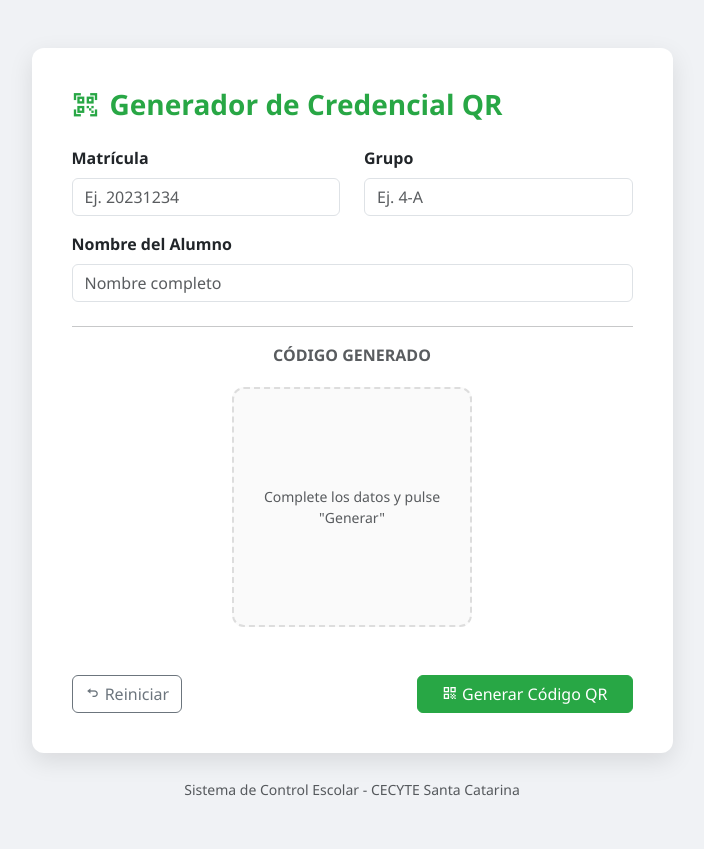
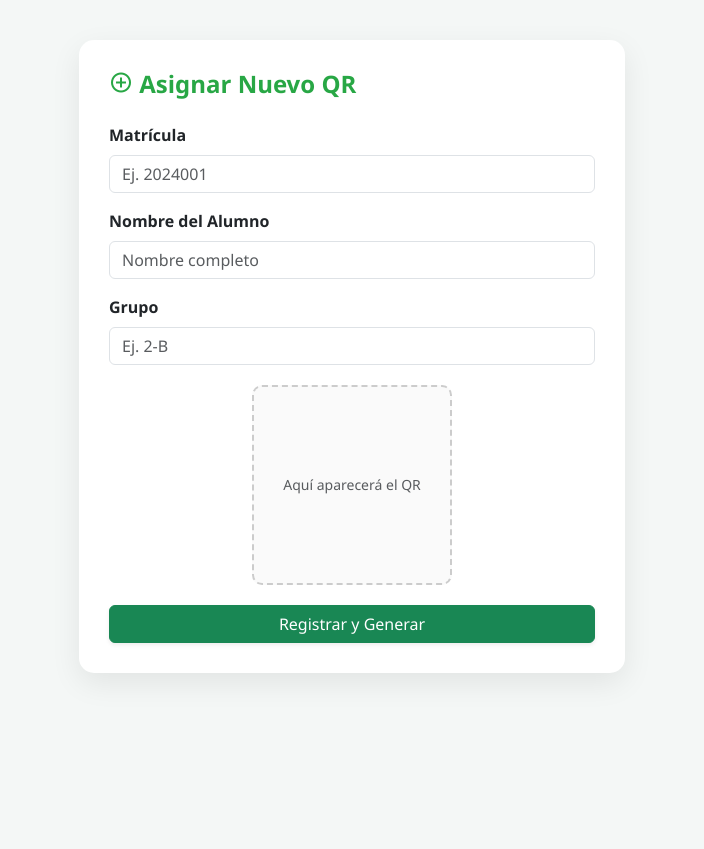
Before and after one commit to Dany77103/CECYTE_Proyec, a PHP site: page /asignar_qr.php in a window 1280 px wide. Shown: the whole page, without its empty margins (288-992 px from the left). After the commit the page ends 677 px from the top, so only its background shows below. Run offline with PHP 8.4, Linux system fonts and the light colour scheme; a user stored in the database is signed in.

Commit message:
cambios qr

```diff
--- a/asignar_qr.php
+++ b/asignar_qr.php
@@ -1,194 +1,115 @@
 <?php
 session_start();
-
-// Seguridad básica
 if (!isset($_SESSION['loggedin']) || $_SESSION['loggedin'] !== true) {
     header('Location: index.php');
     exit;
 }
 ?>
-
 <!DOCTYPE html>
 <html lang="es">
 <head>
     <meta charset="UTF-8">
     <title>Asignar Código QR - CECYTE</title>
     <meta name="viewport" content="width=device-width, initial-scale=1.0">
-    <link rel="shortcut icon" href="img/favicon.ico" type="img/x-icon">
-
     <link href="https://cdn.jsdelivr.net/npm/bootstrap@5.3.0/dist/css/bootstrap.min.css" rel="stylesheet">
     <link href='https://unpkg.com/boxicons@2.1.4/css/boxicons.min.css' rel='stylesheet'>
     <script src="https://cdnjs.cloudflare.com/ajax/libs/qrcodejs/1.0.0/qrcode.min.js"></script>
-
     <style>
-        body {
-            background-color: #f0f2f5;
-            font-family: 'Segoe UI', Tahoma, Geneva, Verdana, sans-serif;
-        }
-
-        .qr-container {
-            background: #ffffff;
-            border-radius: 12px;
-            padding: 40px;
-            box-shadow: 0 8px 25px rgba(0,0,0,0.1);
-        }
-
-        .section-title {
-            color: #28a745; /* Verde CECYTE */
-            font-weight: 700;
-            display: flex;
-            align-items: center;
-            gap: 10px;
-        }
-
-        .qr-preview {
-            width: 240px;
-            height: 240px;
-            display: flex;
-            align-items: center;
-            justify-content: center;
-            margin: 20px auto;
-            border-radius: 12px;
-            background: #fafafa;
-            border: 2px dashed #ddd;
-            padding: 10px;
-        }
-
-        /* Estilo para que el QR generado sea responsivo dentro del div */
-        #qrPreview img {
-            max-width: 100%;
-            height: auto;
-        }
-
-        .btn-success {
-            background-color: #28a745;
-            border-color: #28a745;
-        }
-
-        .btn-download {
-            display: none; /* Se activa al generar el QR */
-            margin-top: 15px;
-        }
+        body { background-color: #f4f7f6; font-family: 'Segoe UI', sans-serif; }
+        .card-qr { background: white; border-radius: 15px; padding: 30px; box-shadow: 0 10px 30px rgba(0,0,0,0.08); margin-top: 40px; }
+        .verde-cecyte { color: #28a745; font-weight: bold; }
+        .preview-box { width: 200px; height: 200px; border: 2px dashed #ccc; margin: 20px auto; display: flex; align-items: center; justify-content: center; background: #fafafa; border-radius: 10px; }
+        #qrCanvas img { max-width: 100%; height: auto; }
     </style>
 </head>
-
 <body>
 
-<div class="container py-5">
+<div class="container">
     <div class="row justify-content-center">
-        <div class="col-lg-7">
+        <div class="col-md-6">
+            <div class="card-qr">
+                <h4 class="verde-cecyte mb-4"><i class='bx bx-plus-circle'></i> Asignar Nuevo QR</h4>
 
-            <div class="qr-container">
-                <h3 class="section-title mb-4">
-                    <i class='bx bx-qr-scan'></i> Generador de Credencial QR
-                </h3>
-
-                <form id="qrForm">
-                    <div class="row mb-3">
-                        <div class="col-md-6 mb-3 mb-md-0">
-                            <label class="form-label fw-bold">Matrícula</label>
-                            <input type="text" class="form-control" id="matricula" placeholder="Ej. 20231234" required>
-                        </div>
-
-                        <div class="col-md-6">
-                            <label class="form-label fw-bold">Grupo</label>
-                            <input type="text" class="form-control" id="grupo" placeholder="Ej. 4-A" required>
-                        </div>
+                <form id="formQR">
+                    <div class="mb-3">
+                        <label class="form-label fw-bold">Matrícula</label>
+                        <input type="text" id="mat" class="form-control" required placeholder="Ej. 2024001">
+                    </div>
+                    <div class="mb-3">
+                        <label class="form-label fw-bold">Nombre del Alumno</label>
+                        <input type="text" id="nom" class="form-control" required placeholder="Nombre completo">
+                    </div>
+                    <div class="mb-3">
+                        <label class="form-label fw-bold">Grupo</label>
+                        <input type="text" id="gru" class="form-control" required placeholder="Ej. 2-B">
                     </div>
 
-                    <div class="mb-4">
-                        <label class="form-label fw-bold">Nombre del Alumno</label>
-                        <input type="text" class="form-control" id="nombre" placeholder="Nombre completo" required>
+                    <div class="preview-box" id="qrCanvas">
+                        <span class="text-muted small text-center">Aquí aparecerá el QR</span>
                     </div>
 
-                    <hr>
-
-                    <div class="text-center">
-                        <label class="form-label d-block fw-bold text-muted">CÓDIGO GENERADO</label>
-                        <div class="qr-preview" id="qrPreview">
-                            <div class="text-muted small">Complete los datos y pulse "Generar"</div>
-                        </div>
-
-                        <button type="button" class="btn btn-primary btn-download" id="btnDescargar">
-                            <i class='bx bx-download'></i> Descargar Imagen QR
-                        </button>
-                    </div>
-
-                    <div class="d-flex justify-content-between mt-5">
-                        <button type="reset" class="btn btn-outline-secondary" id="btnReset">
-                            <i class='bx bx-undo'></i> Reiniciar
-                        </button>
-
-                        <button type="button" class="btn btn-success px-4" id="btnGenerar">
-                            <i class='bx bx-qr'></i> Generar Código QR
-                        </button>
+                    <div class="d-grid gap-2">
+                        <button type="button" id="btnAccion" class="btn btn-success shadow-sm">Registrar y Generar</button>
+                        <button type="button" id="btnSave" class="btn btn-outline-primary" style="display:none;">Descargar PNG</button>
                     </div>
                 </form>
             </div>
-
-            <div class="text-center mt-4 text-muted">
-                <small>Sistema de Control Escolar - CECYTE Santa Catarina</small>
-            </div>
-
         </div>
     </div>
 </div>
 
 <script>
-    let qrGenerator = null;
+document.getElementById('btnAccion').addEventListener('click', function() {
+    const matricula = document.getElementById('mat').value.trim();
+    const nombre = document.getElementById('nom').value.trim();
+    const grupo = document.getElementById('gru').value.trim();
 
-    document.getElementById('btnGenerar').addEventListener('click', function() {
-        const matricula = document.getElementById('matricula').value.trim();
-        const grupo = document.getElementById('grupo').value.trim();
-        const nombre = document.getElementById('nombre').value.trim();
+    if(!matricula || !nombre || !grupo) {
+        alert("Completa todos los campos.");
+        return;
+    }
 
-        if(!matricula || !grupo || !nombre){
-            alert('Por favor, completa todos los campos.');
-            return;
+    const fd = new FormData();
+    fd.append('matricula', matricula);
+    fd.append('nombre', nombre);
+    fd.append('grupo', grupo);
+
+    // Intentar registrar
+    fetch('registrar_qr.php', {
+        method: 'POST',
+        body: fd
+    })
+    .then(r => r.text()) // Cambiamos a texto para ver qué responde realmente
+    .then(text => {
+        try {
+            const data = JSON.parse(text);
+            if(data.status === 'success') {
+                const canvas = document.getElementById('qrCanvas');
+                canvas.innerHTML = "";
+                new QRCode(canvas, {
+                    text: `CECYTE|${matricula}|${nombre}|${grupo}`,
+                    width: 180, height: 180
+                });
+                document.getElementById('btnSave').style.display = 'block';
+                alert("Alumno guardado en la base de datos.");
+            } else {
+                alert("Error: " + data.message);
+            }
+        } catch(e) {
+            console.error("Error del servidor:", text);
+            alert("El servidor mandó una respuesta inválida. Revisa la consola.");
         }
+    })
+    .catch(err => alert("No se pudo conectar con el servidor."));
+});
 
-        // Formato estructurado para el QR
-        const qrData = `ALUMNO: ${nombre}\nMATRICULA: ${matricula}\nGRUPO: ${grupo}\nINSTITUCION: CECYTE`;
-
-        const qrContainer = document.getElementById('qrPreview');
-        qrContainer.innerHTML = ""; // Limpiar mensaje previo
-        qrContainer.style.borderStyle = "solid"; // Cambiar borde de dashed a solid
-
-        // Generar QR
-        qrGenerator = new QRCode(qrContainer, {
-            text: qrData,
-            width: 200,
-            height: 200,
-            colorDark : "#000000",
-            colorLight : "#ffffff",
-            correctLevel : QRCode.CorrectLevel.H
-        });
-
-        // Mostrar botón de descarga después de un breve delay para asegurar renderizado
-        setTimeout(() => {
-            document.getElementById('btnDescargar').style.display = 'inline-block';
-        }, 300);
-    });
-
-    // Función para descargar el QR como imagen PNG
-    document.getElementById('btnDescargar').addEventListener('click', function() {
-        const qrImg = document.querySelector('#qrPreview img');
-        if (qrImg) {
-            const link = document.createElement('a');
-            link.href = qrImg.src;
-            link.download = `QR_${document.getElementById('matricula').value}.png`;
-            link.click();
-        }
-    });
-
-    // Resetear todo
-    document.getElementById('btnReset').addEventListener('click', function() {
-        const qrContainer = document.getElementById('qrPreview');
-        qrContainer.innerHTML = '<div class="text-muted small">Complete los datos y pulse "Generar"</div>';
-        qrContainer.style.borderStyle = "dashed";
-        document.getElementById('btnDescargar').style.display = 'none';
-    });
+document.getElementById('btnSave').addEventListener('click', function() {
+    const img = document.querySelector('#qrCanvas img');
+    const a = document.createElement('a');
+    a.href = img.src;
+    a.download = `QR_${document.getElementById('mat').value}.png`;
+    a.click();
+});
 </script>
-
 </body>
 </html>
```
Also changed, not shown: registrar_qr.php (added, +48 -0 lines).
